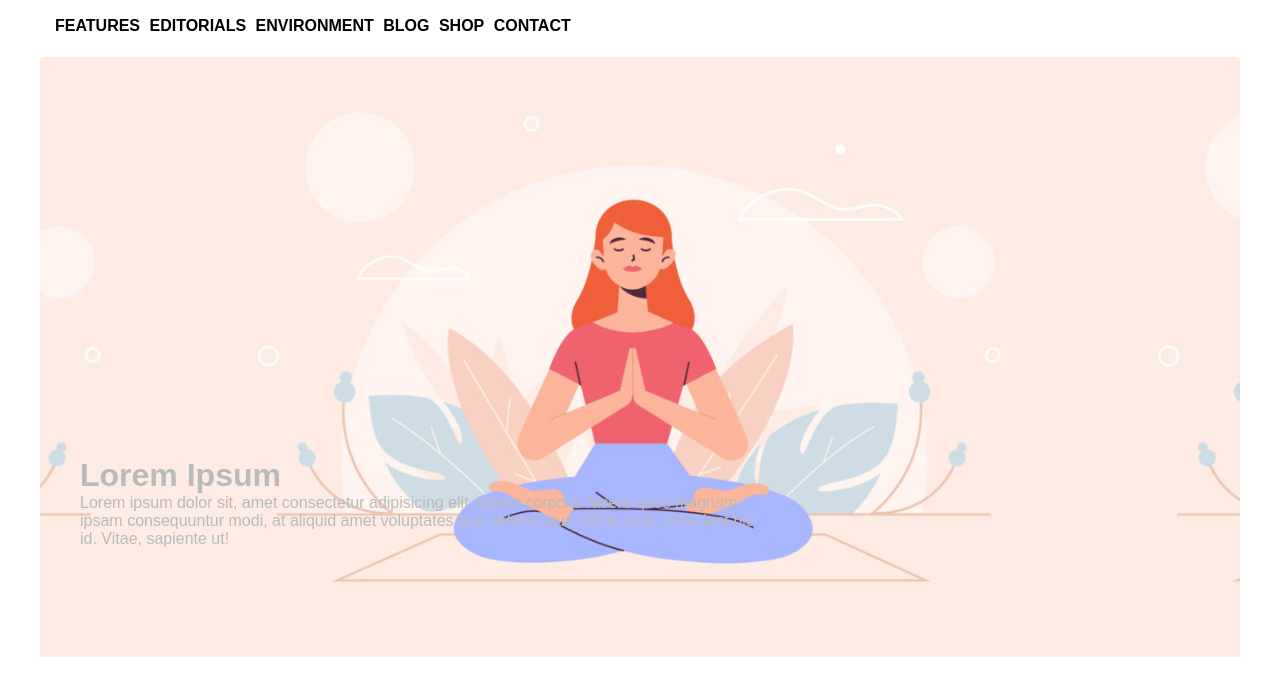
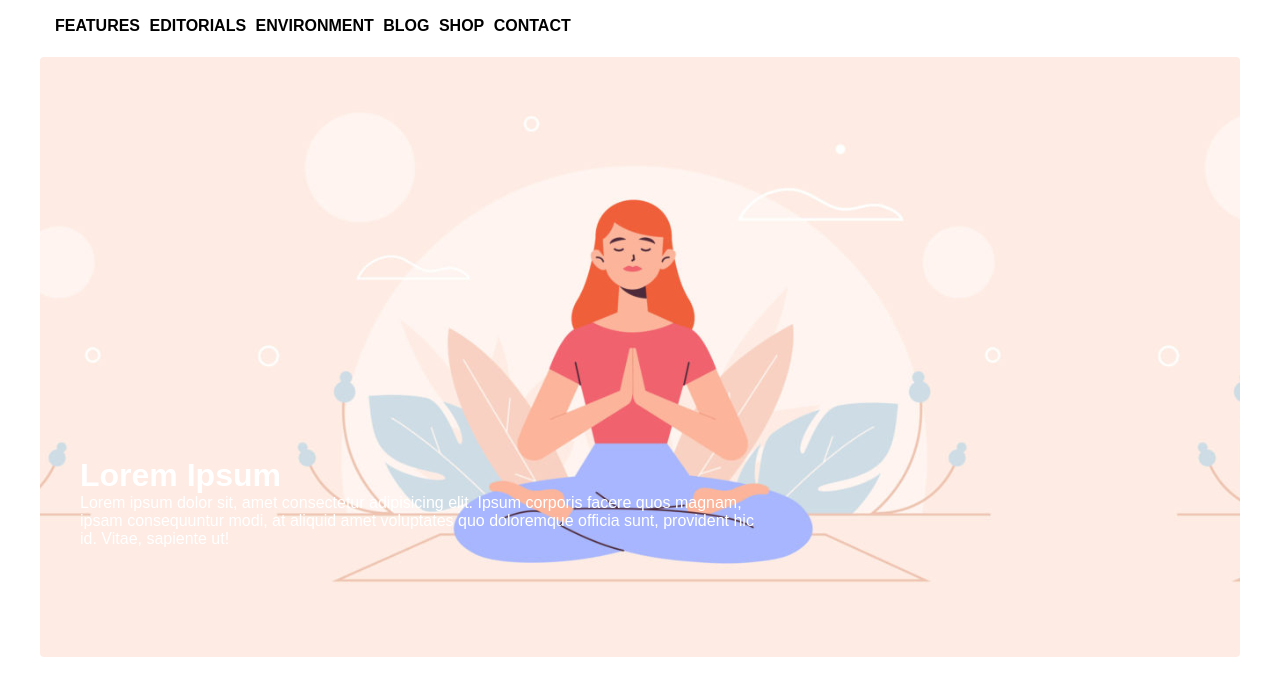
Before and after one commit to Riki420/htmlcss-wp, a plain HTML site: page index.html in a window 1280 px wide. Shown: the part 63-747 px from the top of the page. Drawn offline with Linux system fonts and the light colour scheme.

Commit message:
7 Commit

```diff
--- a/css/style.css
+++ b/css/style.css
@@ -88,7 +88,7 @@ header{
     width: 60%;
     padding-left: 40px;
     padding-top: 400px;
-    color: #bababa;
+    color: #fff;
 
 }
 
@@ -131,6 +131,7 @@ h4{
     background-position: center;
     background-size: cover;
     margin: 0 auto;
+    background-color: black;
 }
 
 .size-img-2{
```
